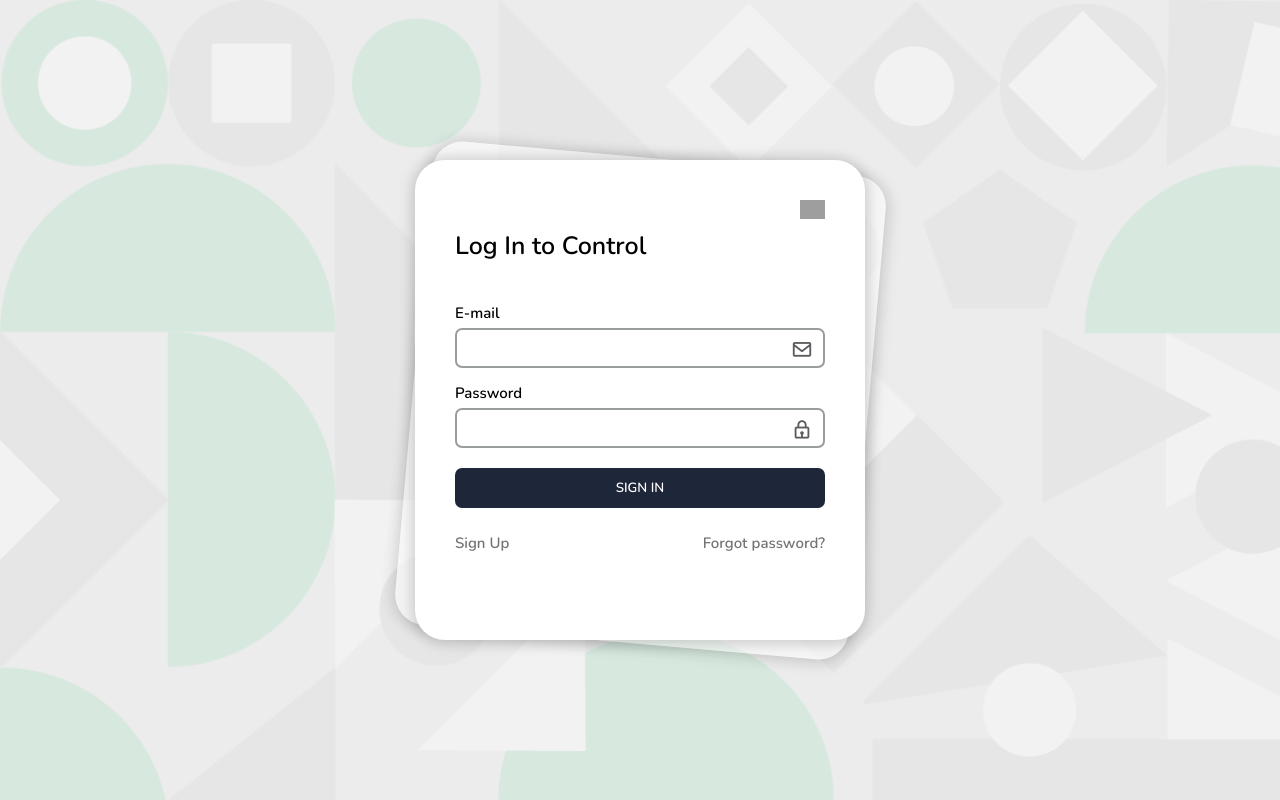
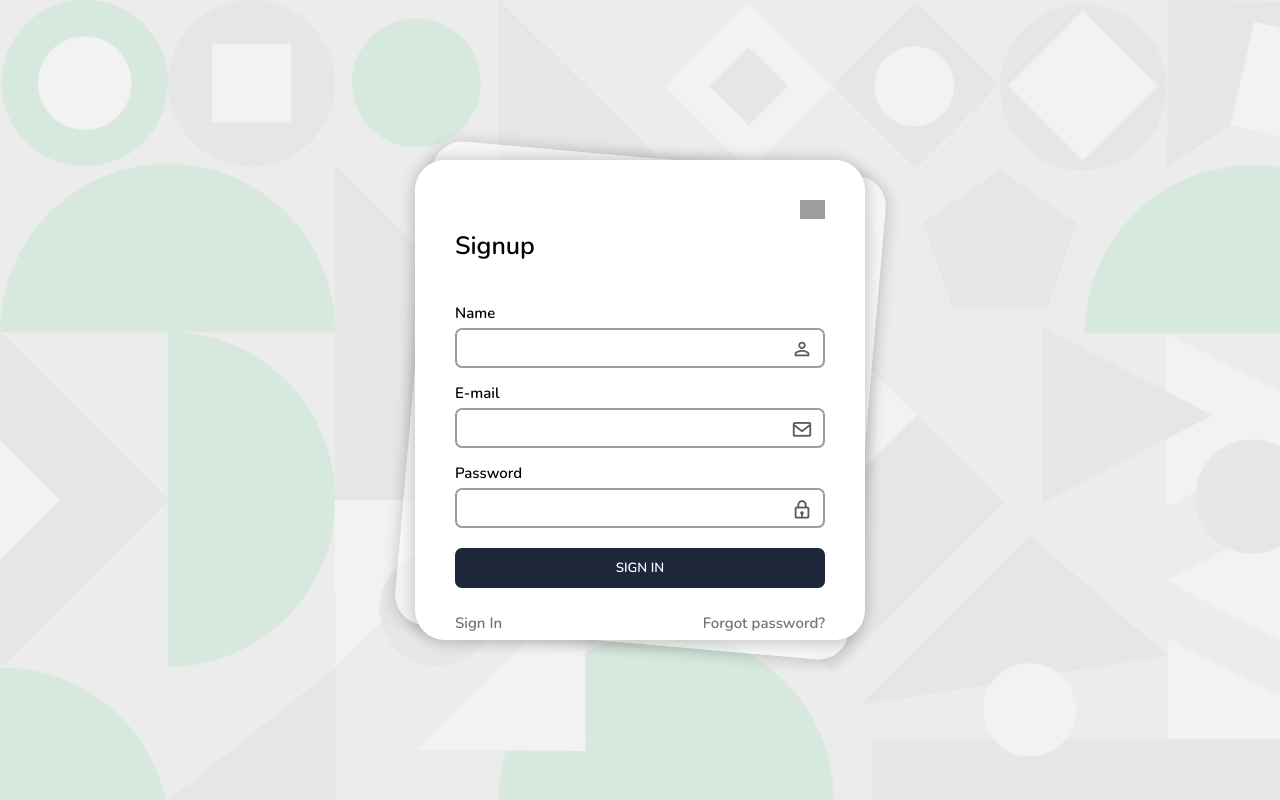
Before and after one commit to mdadilkhan/irrigation_system, a React (Create React App) app: page / in a window 1280 px wide. Both pictures are taken after a click on the element "Sign Up". Built offline with nearby package versions, Linux system fonts and the light colour scheme; grey boxes are pictures that could not be loaded.

Commit message:
signup page completed

```diff
--- a/package.json
+++ b/package.json
@@ -3,6 +3,10 @@
   "version": "0.1.0",
   "private": true,
   "dependencies": {
+    "@emotion/react": "^11.10.6",
+    "@emotion/styled": "^11.10.6",
+    "@mui/icons-material": "^5.11.11",
+    "@mui/material": "^5.11.15",
     "@testing-library/jest-dom": "^5.16.5",
     "@testing-library/react": "^13.4.0",
     "@testing-library/user-event": "^13.5.0",
--- a/src/App.js
+++ b/src/App.js
@@ -1,9 +1,9 @@
 import './App.css';
-import Login from './Component/Login/Login';
 
+import Accounts from './Component/Accounts/Accounts';
 function App() {
   return (
-     <Login/>
+     <Accounts/>
   );
 }
 
--- /dev/null
+++ b/src/Component/Accounts/Accounts.js
@@ -0,0 +1,93 @@
+import React,{useState}from 'react'
+import "./Style.css";
+import "boxicons/css/boxicons.min.css";
+import PersonOutlineOutlinedIcon from '@mui/icons-material/PersonOutlineOutlined';
+
+const Accounts=()=>{
+
+    const [account,setAccount]=useState("Login");
+
+
+
+    return(
+        <>
+            {
+                account==="Login"?
+                <div className="container">
+        <div className="box">
+          <div className="header">
+            <header>
+
+              <img src="images/logo.png" alt="" />
+            </header>
+            <p>Login</p>
+          </div>
+          <form action="">
+            <div className="input-box">
+              <label>E-mail</label>
+              <input type="email" className="input-field" required />
+              <i className="bx bx-envelope"></i>
+            </div>
+            <div className="input-box">
+              <label>Password</label>
+              <input type="password" className="input-field" required />
+              <i className="bx bx-lock"></i>
+            </div>
+            <div className="input-box">
+              <input type="submit" className="input-submit" value="SIGN IN" />
+            </div>
+            <div className="forgot">
+              <span onClick={()=>{setAccount("Signup")}}>Sign Up</span>
+              <span>Forgot password?</span>
+            </div>
+          </form>
+        </div>
+        <div className="wrapper"></div>
+      </div>
+      :
+                <div className="container">
+        <div className="box">
+          <div className="header">
+            <header>
+
+              <img src="images/logo.png" alt="" />
+            </header>
+            <p>Signup</p>
+          </div>
+          <form action="">
+           <div className="input-box">
+              <label>Name</label>
+              <input type="text" className="input-field" required />
+             <i><PersonOutlineOutlinedIcon className='name'/></i>
+            </div>
+            <div className="input-box">
+              <label>E-mail</label>
+              <input type="email" className="input-field" required />
+              <i className="bx bx-envelope"></i>
+            </div>
+            <div className="input-box">
+              <label>Password</label>
+              <input type="password" className="input-field" required />
+              <i className="bx bx-lock"></i>
+            </div>
+            <div className="input-box">
+              <input type="submit" className="input-submit" value="SIGN IN" />
+            </div>
+            <div className="forgot">
+              <span onClick={()=>{setAccount("Login")}}>Sign In</span>
+              <span>Forgot password?</span>
+            </div>
+          </form>
+        </div>
+        <div className="wrapper"></div>
+      </div>
+
+            }
+        </>
+
+
+
+    )
+}
+
+export default Accounts
--- a/src/Component/Login/Style.css
+++ b/src/Component/Accounts/Style.css
@@ -122,3 +122,8 @@ input{
 label,span{
     font-size: 1.5rem;
 }
+
+i .name{
+    width: 22px;
+    height: 22px;
+}
--- a/src/Component/Login/Login.js
+++ /dev/null
@@ -1,41 +0,0 @@
-import React from "react";
-import "./Style.css";
-import "boxicons/css/boxicons.min.css";
-
-const Login = () => {
-  return (
-    <div className="container">
-      <div className="box">
-        <div className="header">
-          <header>
-            {" "}
-            <img src="images/logo.png" alt="" />
-          </header>
-          <p>Log In to Control</p>
-        </div>
-        <form action="">
-          <div className="input-box">
-            <label>E-mail</label>
-            <input type="email" className="input-field" required />
-            <i className="bx bx-envelope"></i>
-          </div>
-          <div className="input-box">
-            <label>Password</label>
-            <input type="password" className="input-field" required />
-            <i className="bx bx-lock"></i>
-          </div>
-          <div className="input-box">
-            <input type="submit" className="input-submit" value="SIGN IN" />
-          </div>
-          <div className="forgot">
-            <span>Sign Up</span>
-            <span>Forgot password?</span>
-          </div>
-        </form>
-      </div>
-      <div className="wrapper"></div>
-    </div>
-  );
-};
-
-export default Login;
```
Also changed, not shown: src/Component/Signup/Signup.js (deleted, +0 -11 lines), src/Component/Accounts/bg.png (renamed from src/Component/Login/bg.png), src/Component/Home/Home.js (added), src/Component/Home/Style.css (added), 1 other file (tests, documents, lock files or other folders).
